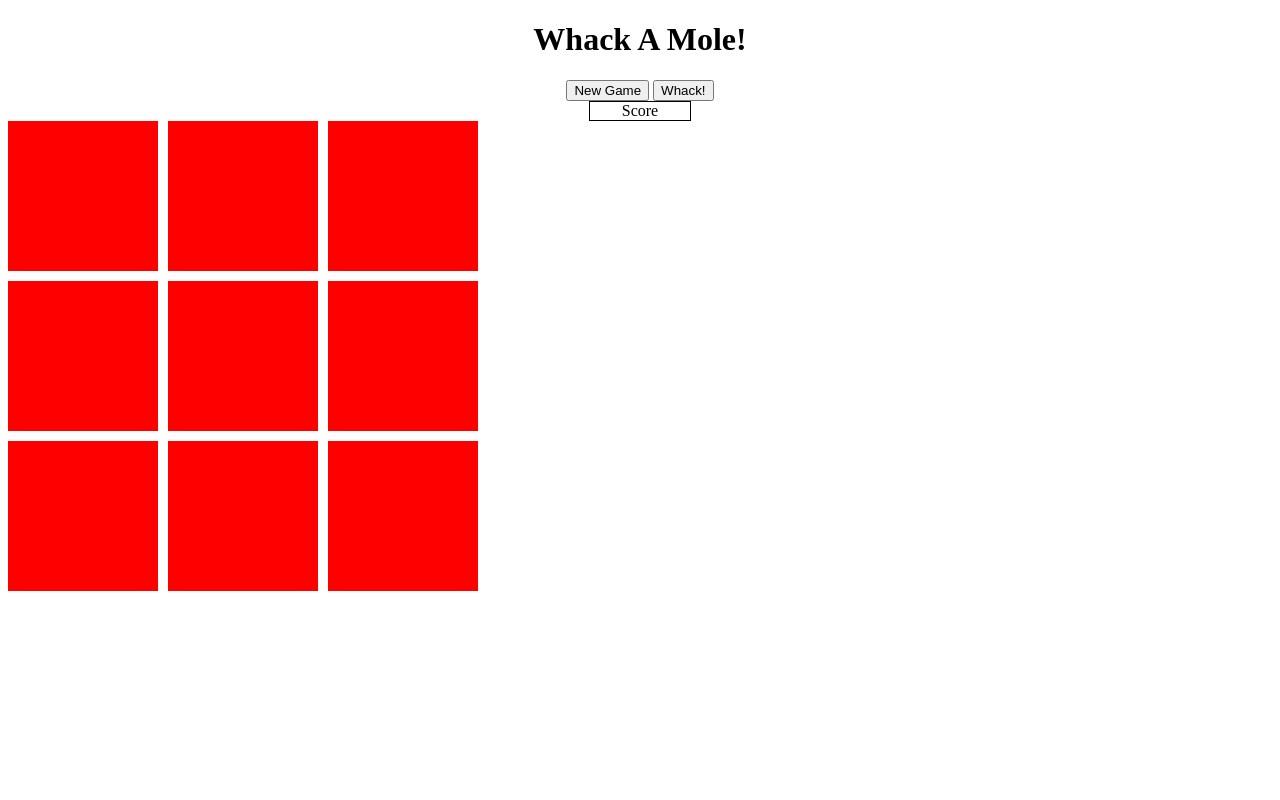
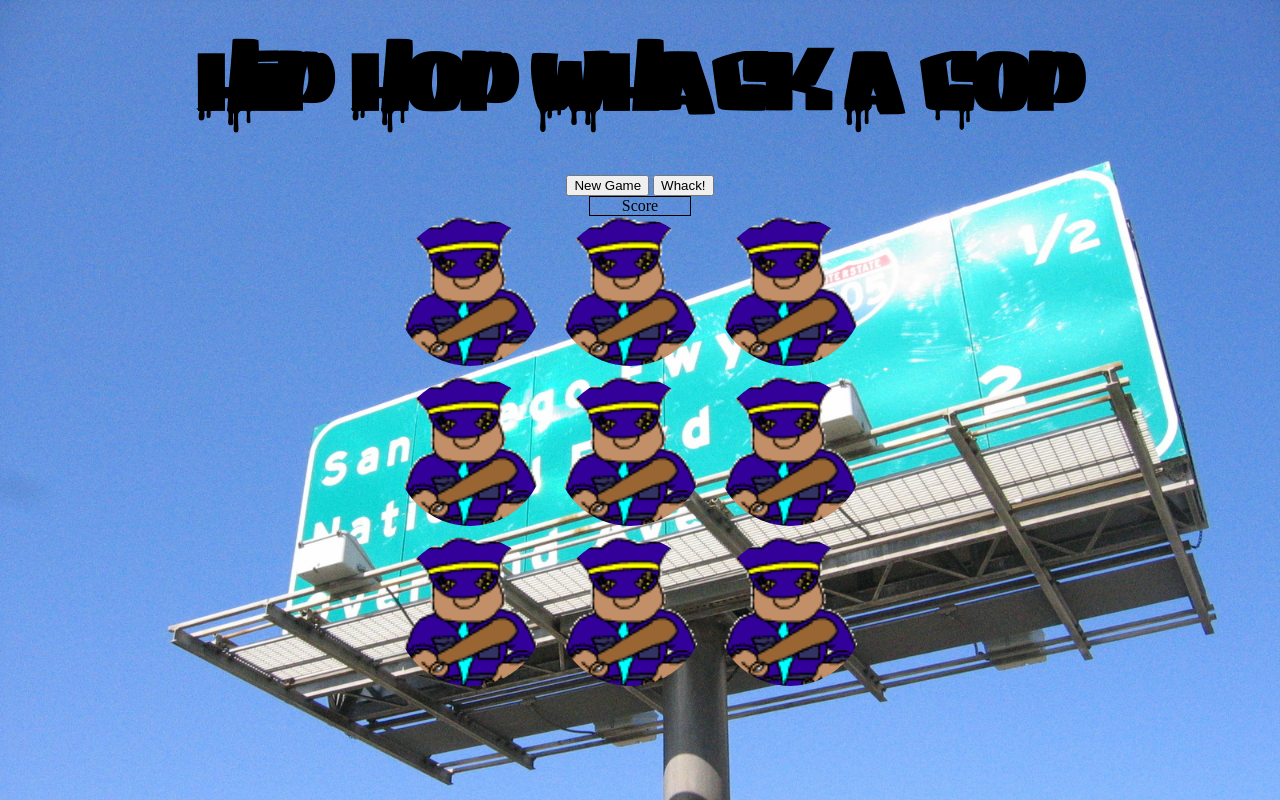
Before and after one commit to NJonesy/Whack-A-Mole-, a PHP site: page / in a window 1280 px wide. Run offline with PHP 8.4, Linux system fonts and the light colour scheme.

Commit message:
styling half done

```diff
--- a/index.html
+++ b/index.html
@@ -5,12 +5,12 @@
   <script type="text/javascript" src="./jquery-2.1.1.min.js"></script>
   <script type="text/javascript" src="./app.js"></script>
 
-  <title>Whack A Mole!</title>
+  <title>Hip Hop Whack A Cop</title>
 </head>
 
 <body>
 
-  <h1>Whack A Mole!</h1>
+  <h1>Hip Hop Whack A Cop</h1>
 
   <button id="new_game">New Game</button>
   <button id="play">Whack!</button>
--- a/style.css
+++ b/style.css
@@ -1,9 +1,26 @@
+
+@font-face {
+    font-family: 'gang_bang_crimeregular';
+    src: url('fonts/gang-bang-crime-webfont.eot');
+    src: url('fonts/gang-bang-crime-webfont.eot?#iefix') format('embedded-opentype'),
+         url('fonts/gang-bang-crime-webfont.woff2') format('woff2'),
+         url('fonts/gang-bang-crime-webfont.woff') format('woff'),
+         url('fonts/gang-bang-crime-webfont.ttf') format('truetype'),
+         url('fonts/gang-bang-crime-webfont.svg#gang_bang_crimeregular') format('svg');
+    font-weight: normal;
+    font-style: normal;
+}
+
 h1 {
   text-align: center;
+  font-family: 'gang_bang_crimeregular';
+  font-size: 60px;
 }
 
 body {
   text-align: center;
+  background-image: url(freeway-sign-1444662-1600x1200.jpg);
+  background-size: 100%;
 
 }
 
@@ -16,6 +33,8 @@ body {
 }
 
 .grid {
+  position: relative;
+  width: 490px;
   margin: 0 auto;
   text-align: center;
 }
@@ -40,7 +59,15 @@ li {
   display: inline-block;
   width: 150px;
   height: 150px;
-  background-color: red;
+  background-image: url(politie059.gif);
+  background-size: 100%;
+  border-radius: 80px;
+
+}
+
+li:hover {
+  cursor: url(snoop-dogg.png), auto;
+  /*cursor: pointer;*/
 }
 
 #mole_one {
```
Also changed, not shown: fonts/gang-bang-crime-webfont.ttf (added), fonts/gang-bang-crime-webfont.woff (added), fonts/gang-bang-crime-webfont.woff2 (added), freeway-sign-1444662-1600x1200.jpg (added), politie059.gif (added), snoop-dogg.png (added), 1 other file.
